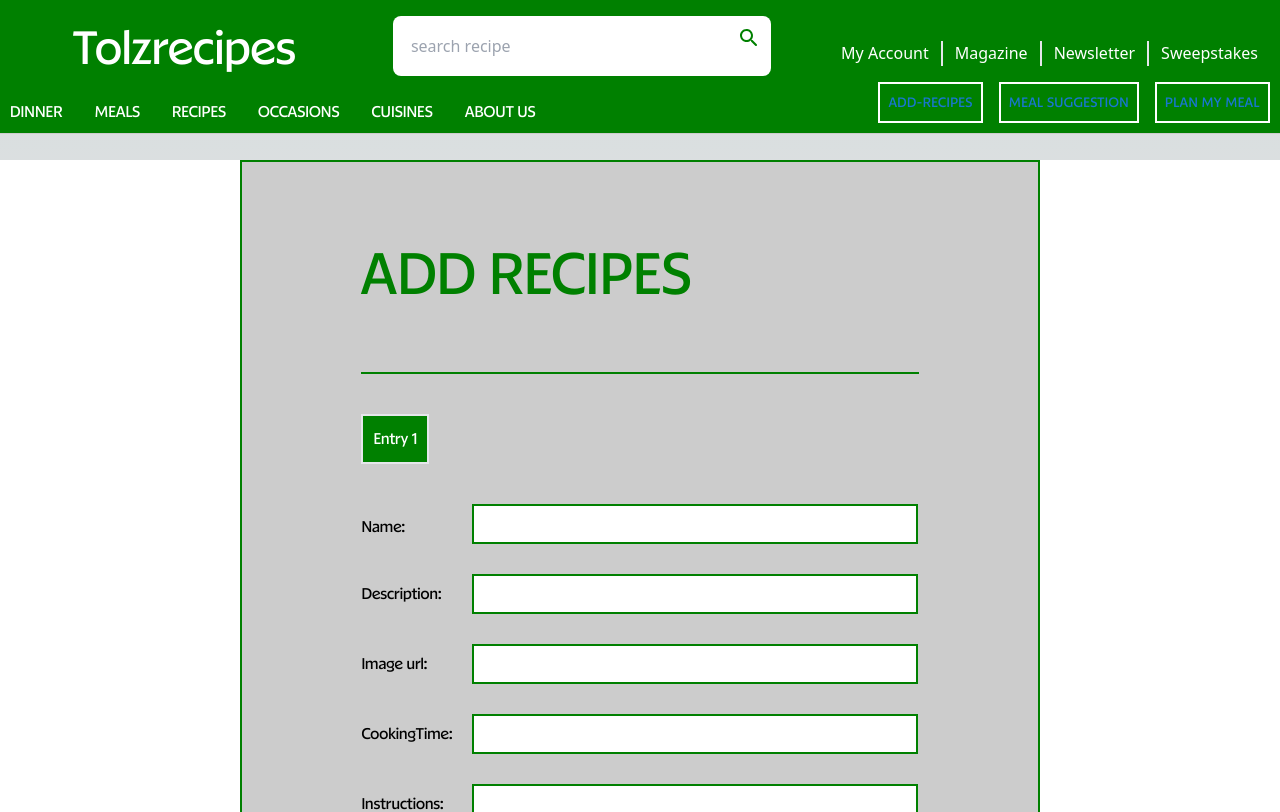
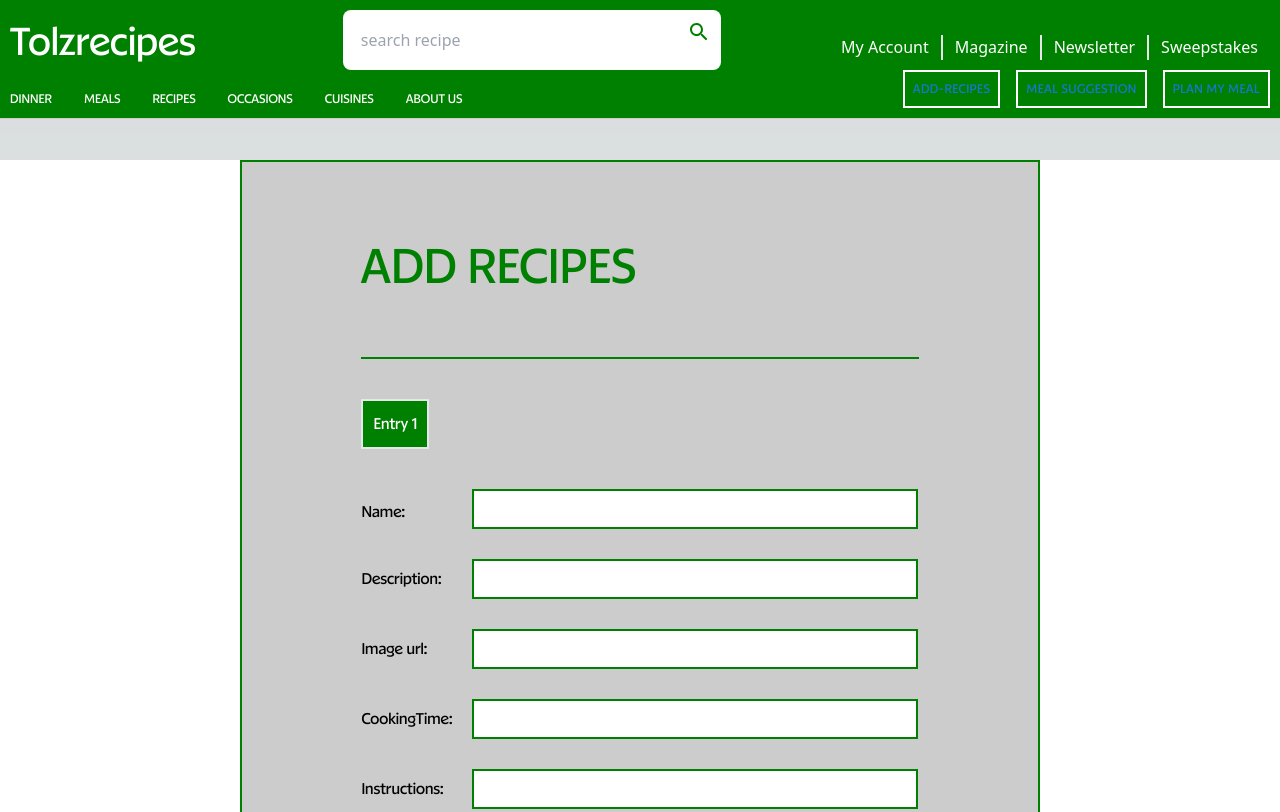
Before and after one commit to Retep-dev/food-tolu, a Next.js app: page /recipeform in a window 1280 px wide. Shown: the top 812 px of the page. Built offline with nearby package versions, Linux system fonts and the light colour scheme.

Commit message:
media query for june 6thseond

```diff
--- a/src/app/component/Navbar.jsx
+++ b/src/app/component/Navbar.jsx
@@ -219,17 +219,17 @@ function Navbar() {
 
       <div>
         <div className="flex justify-between items-center">
-          <div className="ml-[5%] xl:hidden">
-            <LongMenu className="ml-[30%]" />
-          </div>
-          <div className="ml-[0%] xl:ml-[5%]">
-            <h1 className="copperplate-text text-[2.5rem] mr-[10px] xl:mr-[0px] xl:text-[3rem]">
+          <div className="ml-[0%] flex">
+            <div className="ml-[5%] xl:hidden">
+              <LongMenu className="ml-[30%]" />
+            </div>
+            <h1 className="copperplate-text text-[1.5rem] mr-[10px] xl:mr-[0px] xl:text-[2.5rem]">
               Tolzrecipes
             </h1>
           </div>
-          <div className="w-[40%] xl:w-[30%] xl:ml-[5%]">
+          <div className="max-w-[40%] xl:w-[30%] xl:ml-[5%]">
             <div className="flex mr-0  bg-white rounded-lg pr-[10px]">
-              <div className="bg-white overflow-hidden search-box flex flex-wrap items-center p-2  h-auto">
+              <div className="bg-white overflow-hidden search-box flex flex-wrap items-center p-2 h-[25px] xl:h-auto">
                 {items &&
                   items.map((item, i) => {
                     return (
@@ -263,7 +263,7 @@ function Navbar() {
               </div>
 
               <span className="cursor-pointer" onClick={(e) => handleSearch(e)}>
-                <SearchRoundedIcon className="  mt-[10px] w-[45px] h-[43px] bg-white text-[#008000]" />
+                <SearchRoundedIcon className="  mt-[10px] w-[30px] h-[30px] xl:w-[45px] xl:h-[43px] bg-white text-[#008000]" />
               </span>
             </div>
             {/* <TextField
@@ -288,32 +288,34 @@ function Navbar() {
         <div className="xl:flex justify-between items-end w-full hidden">
           <div className="flex space-x-8">
             <Link href="/recipes">
-              <p className="copperplate-text ">DINNER</p>
+              <p className="copperplate-text text-[0.8rem] ">DINNER</p>
             </Link>
             <Link href="/">
-              <p className="copperplate-text">MEALS</p>
+              <p className="copperplate-text text-[0.8rem]">MEALS</p>
             </Link>
             <Link href="/allrecipes">
-              <p className="copperplate-text">RECIPES</p>
+              <p className="copperplate-text text-[0.8rem]">RECIPES</p>
             </Link>
             <Link href="/searchpage">
-              <p className="copperplate-text">OCCASIONS</p>
+              <p className="copperplate-text text-[0.8rem]">OCCASIONS</p>
             </Link>
 
-            <p className="copperplate-text">CUISINES</p>
-            <p className="copperplate-text">ABOUT US</p>
+            <p className="copperplate-text text-[0.8rem]">CUISINES</p>
+            <p className="copperplate-text text-[0.8rem]">ABOUT US</p>
           </div>
-          <div className="flex space-x-4">
+          <div className="flex space-x-4 text-[0.8rem]">
             <div className="border-2 border-white">
               <Link href="/recipeform">
                 <Button className="m-[5px] text-white">
-                  <p className="copperplate-text">ADD-RECIPES</p>
+                  <p className="copperplate-text text-[0.8rem]">ADD-RECIPES</p>
                 </Button>
               </Link>
             </div>
             <div className="border-2 border-white">
               <Button className="m-[5px] text-white" onClick={handleOpen1}>
-                <p className="copperplate-text">MEAL SUGGESTION</p>
+                <p className="copperplate-text text-[0.8rem]">
+                  MEAL SUGGESTION
+                </p>
               </Button>
               <Modal
                 keepMounted
@@ -329,7 +331,7 @@ function Navbar() {
             </div>
             <div className="border-2 border-white">
               <Button className="m-[5px] text-white" onClick={handleOpen2}>
-                <p className="copperplate-text">PLAN MY MEAL</p>
+                <p className="copperplate-text text-[0.8rem]">PLAN MY MEAL</p>
               </Button>
               <Modal
                 keepMounted
--- a/src/app/recipeform/page.tsx
+++ b/src/app/recipeform/page.tsx
@@ -111,11 +111,11 @@ const FormPage: React.FC = () => {
   };
 
   return (
-    <div className="mt-[160px] flex flex-row bg-white">
+    <div className="mt-[110px] xl:mt-[160px] flex flex-row bg-white">
       {/* <div className="w-[20%]"></div>/// */}
       <div className="w-[80%] bg-[#ccc] max-w-[800px] mx-auto border-2 border-[#008000]">
         <div className="h-[fit] items-center w-[fit]">
-          <h1 className="copperplate-text text-[60px]  p-[15px] ml-[13%]  mt-[50px] text-[#008000] ">
+          <h1 className="copperplate-text xl:text-[50px] text-[40px] p-[15px] ml-[13%]  mt-[50px] text-[#008000] ">
             ADD RECIPES
           </h1>
         </div>
@@ -135,7 +135,7 @@ const FormPage: React.FC = () => {
                   </div>
                   <div className="flex  flex-row">
                     <div className="flex flex-col mr-[20px]">
-                      <label className="copperplate-text mt-[10px]">
+                      <label className="copperplate-text  mt-[10px]">
                         Name:
                       </label>
                       <label className="copperplate-text mt-[43px]">
@@ -157,32 +157,32 @@ const FormPage: React.FC = () => {
                         name="name"
                         value={entry.name}
                         onChange={(e) => handleChange(e, index, null)}
-                        className="w-[full]  border-2 border-[#008000] h-[40px]"
+                        className="w-[full] pl-[10px]  border-2 border-[#008000] h-[40px]"
                       />
                       <input
                         name="description"
                         value={entry.description}
                         onChange={(e) => handleChange(e, index, null)}
-                        className="w-[full] border-2 border-[#008000] h-[40px] mt-[30px]"
+                        className="w-[full] pl-[10px] border-2 border-[#008000] h-[40px] mt-[30px]"
                       />
                       <input
                         name="image"
                         value={entry.image}
                         onChange={(e) => handleChange(e, index, null)}
-                        className="w-[full] border-2 border-[#008000] h-[40px] mt-[30px]"
+                        className="w-[full] pl-[10px] border-2 border-[#008000] h-[40px] mt-[30px]"
                       />
                       <input
                         type="text"
                         name="cookingTime"
                         value={entry.cookingTime}
                         onChange={(e) => handleChange(e, index, null)}
-                        className="w-[full] border-2 border-[#008000] h-[40px] mt-[30px]"
+                        className="w-[full] pl-[10px] border-2 border-[#008000] h-[40px] mt-[30px]"
                       />
                       <input
                         name="instructions"
                         value={entry.instructions}
                         onChange={(e) => handleChange(e, index, null)}
-                        className="w-[full] border-2 border-[#008000] h-[40px] mt-[30px]"
+                        className="w-[full] pl-[10px] border-2 border-[#008000] h-[40px] mt-[30px]"
                       />
                     </div>
                   </div>
@@ -220,7 +220,7 @@ const FormPage: React.FC = () => {
                                     onChange={(e) =>
                                       handleChange(e, index, ingrdtIndex)
                                     }
-                                    className="w-full border-2 border-[#008000] "
+                                    className="w-full pl-[10px] border-2 border-[#008000] "
                                   />
                                 </div>
                               </div>
@@ -236,7 +236,7 @@ const FormPage: React.FC = () => {
                                     onChange={(e) =>
                                       handleChange(e, index, ingrdtIndex)
                                     }
-                                    className="w-full border-2 border-[rgb(0,128,0)] "
+                                    className="w-full pl-[10px] border-2 border-[rgb(0,128,0)] "
                                   />
                                 </div>
                               </div>
@@ -263,7 +263,7 @@ const FormPage: React.FC = () => {
           </div>
           {data.length > 0 && (
             <button
-              className="copperplate-text mt-[50px] border-2   bg-[#008000] p-[10px] w-[100%] text-white text-[30px]"
+              className="copperplate-text mt-[50px] border-2   bg-[#008000] p-[10px] w-[100%] text-white text-[20px] xl:text-[30px]"
               type="button"
               onClick={handleSubmit}
             >
```
Also changed, not shown: src/app/recipes/Recipes.css (+5 -5 lines).
